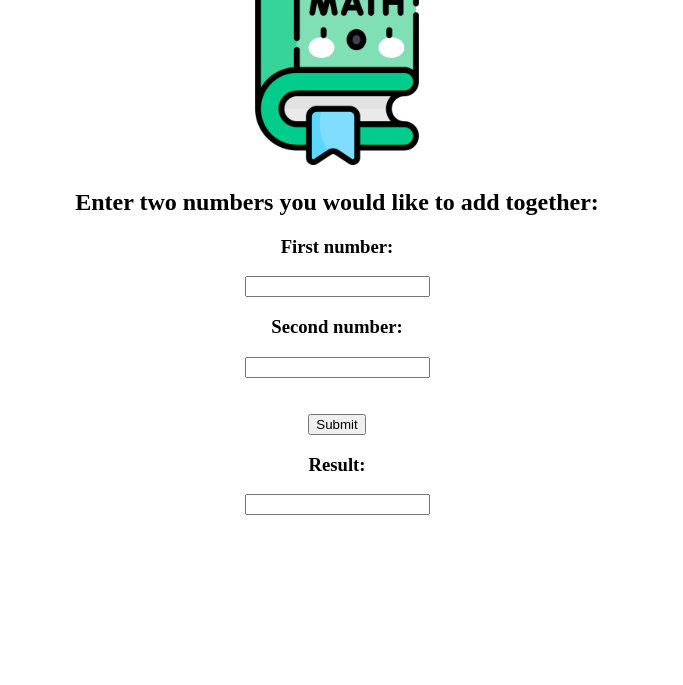
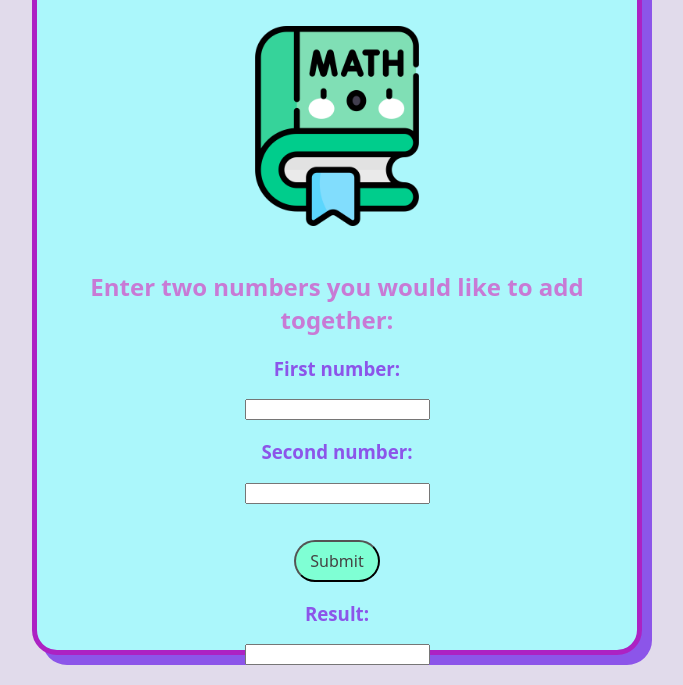
Before and after one commit to LauraEmms/HW_Sum_Calculator, a plain HTML site: page index.html in a window 1280 px wide. Shown: the part 115-800 px from the top of the page, without its empty margins (303-986 px from the left). Drawn offline with Linux system fonts and the light colour scheme.

Commit message:
Adding css file to add styling to index.html

```diff
--- /dev/null
+++ b/Calculator.css
@@ -0,0 +1,57 @@
+h1 {
+  text-decoration-line: underline;
+  text-decoration-color: #ac22c3;
+  color: #ac22c3;
+  font-family: system-ui, -apple-system, BlinkMacSystemFont, "Segoe UI", Roboto,
+    Oxygen, Ubuntu, Cantarell, "Open Sans", "Helvetica Neue", sans-serif;
+}
+
+h2 {
+  color: #c87ad5;
+  font-family: system-ui, -apple-system, BlinkMacSystemFont, "Segoe UI", Roboto,
+    Oxygen, Ubuntu, Cantarell, "Open Sans", "Helvetica Neue", sans-serif;
+}
+
+h3 {
+  color: #8c55e9;
+  font-family: system-ui, -apple-system, BlinkMacSystemFont, "Segoe UI", Roboto,
+    Oxygen, Ubuntu, Cantarell, "Open Sans", "Helvetica Neue", sans-serif;
+}
+
+#container {
+  width: 600px;
+  height: 730px;
+  background-color: #abf7fb;
+  position: absolute;
+  top: 50%;
+  left: 50%;
+  transform: translate(-50%, -50%);
+  border-radius: 25px;
+  border: 5px solid #ac22c3;
+  box-shadow: 10px 10px #8c55e9;
+}
+
+#img {
+  padding: 20px;
+}
+
+body {
+  background-color: #e1dbeb;
+}
+
+#submitButton {
+  background-color: aquamarine;
+  padding: 8px 14px;
+  text-align: center;
+  font-size: 16px;
+  border-radius: 25px;
+  transition-duration: 0.4s;
+  color: rgb(69, 67, 67);
+  font-family: system-ui, -apple-system, BlinkMacSystemFont, "Segoe UI", Roboto,
+    Oxygen, Ubuntu, Cantarell, "Open Sans", "Helvetica Neue", sans-serif;
+}
+
+#submitButton:hover {
+  background-color: #c87ad5;
+  color: white;
+}
--- a/index.html
+++ b/index.html
@@ -3,6 +3,7 @@
 <html>
   <head>
     <title>A Calculator for my CFG Homework</title>
+    <link href="./Calculator.css" rel="stylesheet" />
   </head>
   <body>
     <!--all visible content goes here-->
@@ -27,7 +28,7 @@
         Submit
       </button>
       <h3>Result:</h3>
-      <input type="number" id="result" value="" />
+      <input type="" id="result" value="" />
       <script type="text/javascript" src="Sum_function.js"></script>
     </div>
   </body>
```
